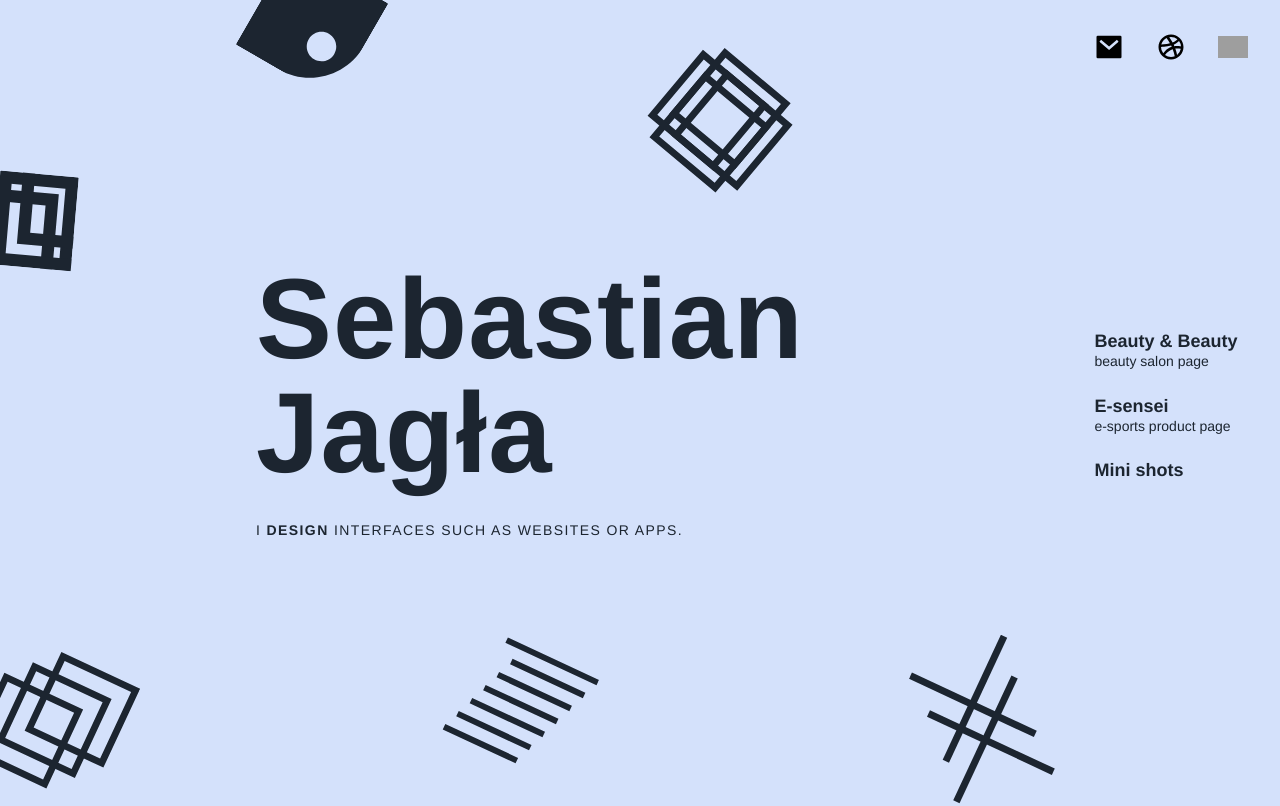
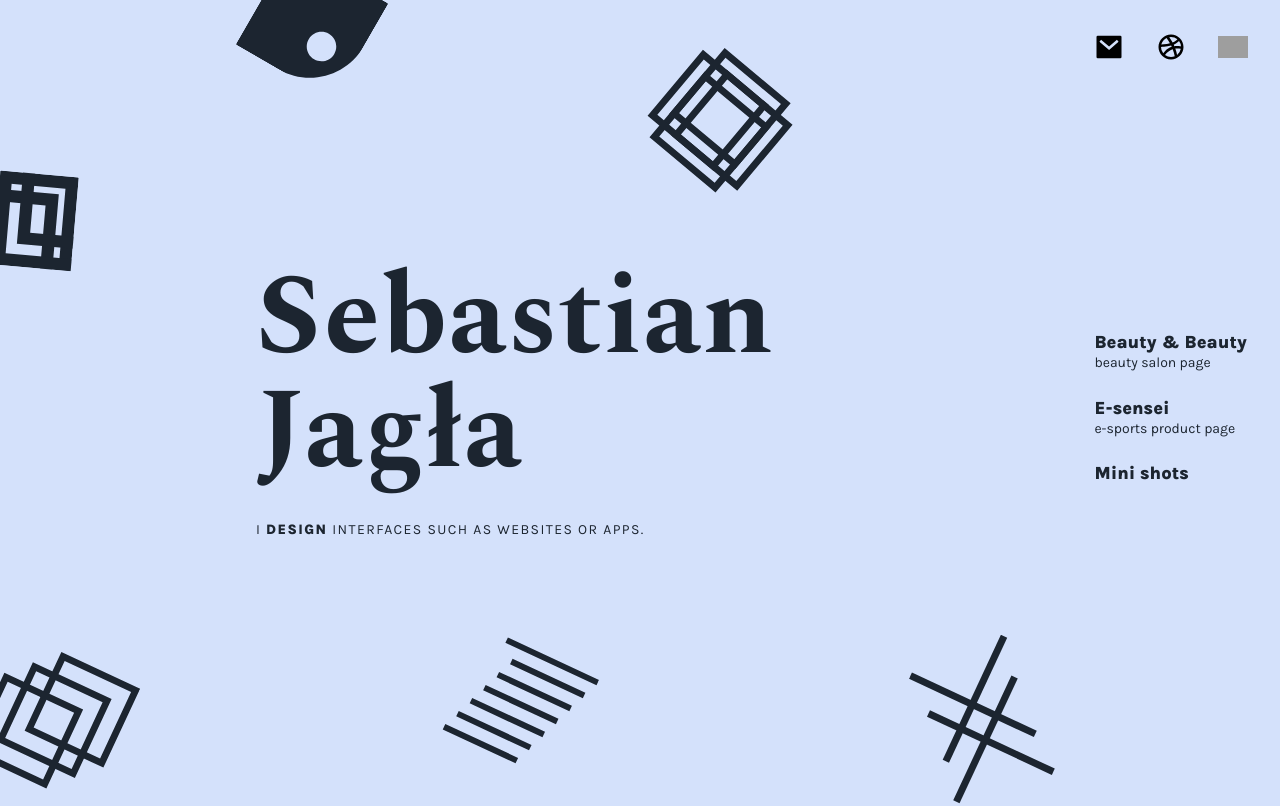
Before and after one commit to sjagla/sjagla.com, a Next.js app in the folder web/: page / in a window 1280 px wide. Shown: the top 806 px of the page. Built offline with nearby package versions, Linux system fonts and the light colour scheme; grey boxes are pictures that could not be loaded.

Commit message:
font link added

```diff
--- a/web/components/BlogLayout.js
+++ b/web/components/BlogLayout.js
@@ -8,12 +8,15 @@
 
 
 export default function BlogLayout({ children, siteTitle, postDescription, postImage }) {
+  let fontLink="https://fonts.googleapis.com/css2?family=Karla:ital,wght@0,200;0,300;0,400;0,500;0,600;0,700;0,800;1,200;1,300;1,400;1,500;1,600;1,700;1,800&family=Spectral:ital,wght@0,200;0,300;0,400;0,500;0,600;0,700;0,800;1,200;1,300;1,400;1,500;1,600;1,700;1,800&display=swap"
   return (
     <div className={styles.container}>
       <Head>
         <meta name="og:title" content={siteTitle}/>
         <title>{siteTitle + "| Sebastian Jagla"}</title>
         <link rel="icon" href="/favicon.svg"/>
+        <link rel="preconnect" href="https://fonts.gstatic.com"/>
+        <link href={fontLink} rel="stylesheet"/>
       </Head>
 
       <header className={styles.header}>
--- a/web/pages/index.js
+++ b/web/pages/index.js
@@ -10,11 +10,14 @@
 
 
 export default function Home() {
+  let fontLink="https://fonts.googleapis.com/css2?family=Karla:ital,wght@0,200;0,300;0,400;0,500;0,600;0,700;0,800;1,200;1,300;1,400;1,500;1,600;1,700;1,800&family=Spectral:ital,wght@0,200;0,300;0,400;0,500;0,600;0,700;0,800;1,200;1,300;1,400;1,500;1,600;1,700;1,800&display=swap"
   return (
     <div className={styles.container}>
       <Head>
         <title>Sebastian Jagla</title>
         <link rel="icon" href="/favicon.svg"/>
+        <link rel="preconnect" href="https://fonts.gstatic.com"/>
+        <link href={fontLink} rel="stylesheet"/>
       </Head>
 
       <Waypoint
```
